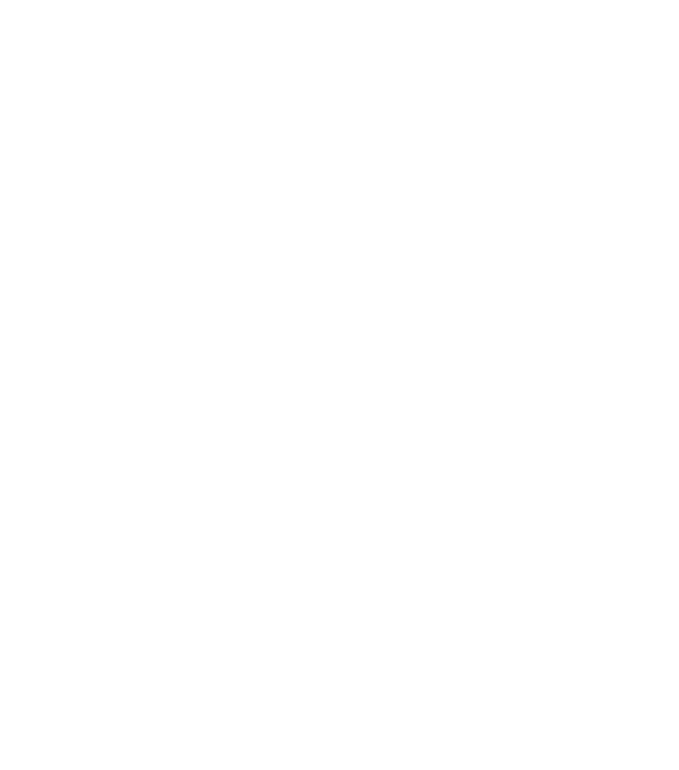
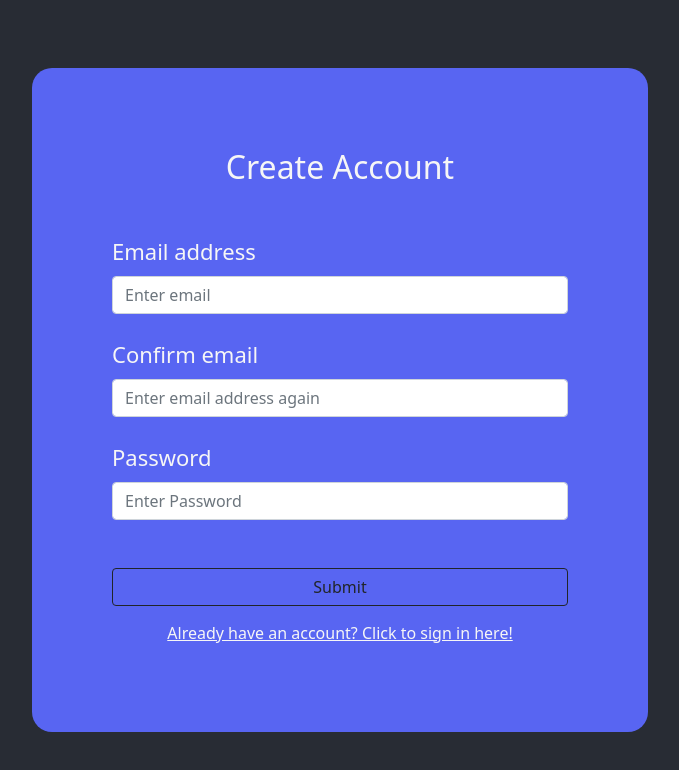
Before and after one commit to eperazaa/SE-359-459, a React (Create React App) app in the folder src/main/frontend/: page / in a window 1280 px wide. Shown: the top 770 px of the page, without its empty margins (300-979 px from the left). Built offline with nearby package versions, Linux system fonts and the light colour scheme.

Commit message:
base path connected to create-account route

```diff
--- a/src/main/frontend/src/App.js
+++ b/src/main/frontend/src/App.js
@@ -21,6 +21,9 @@
           {/* A <Switch> looks through its children <Route>s and
               renders the first one that matches the current URL. */}
           <Switch>
+            <Route path="/" exact>
+                <CreateAccount />
+            </Route>
             <Route path="/create-account" exact>
                 <CreateAccount />
             </Route>
```
